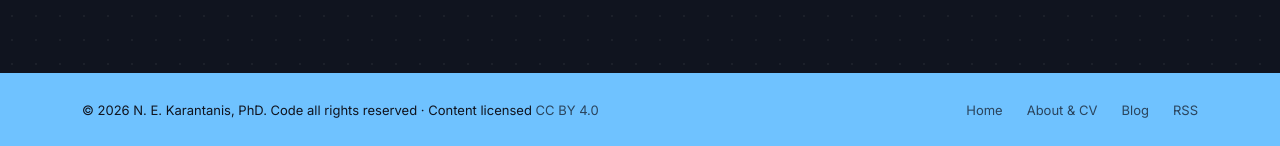
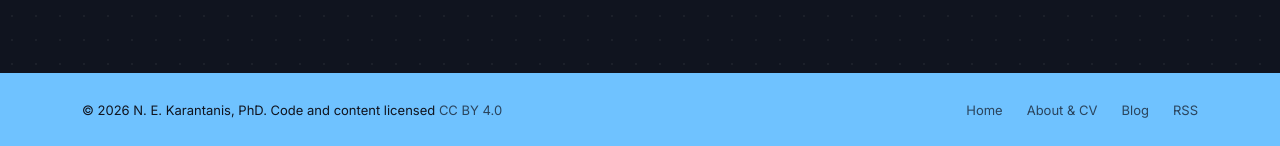
Before and after one commit to Eneekay/nekarantanis, a Jekyll site: the page built from index.html, in a window 1280 px wide and 900 px high, scrolled down 3699 px. Shown: the part 751-897 px from the top of the window. Built offline with Jekyll 4.4.1, drawn with Linux system fonts in a browser that asks for light colours.

Commit message:
License the code under CC BY 4.0 as well, matching the content license

```diff
--- a/_includes/footer.html
+++ b/_includes/footer.html
@@ -2,8 +2,8 @@
 <footer class="bg-c1">
   <div class="container d-flex flex-column flex-sm-row justify-content-between align-items-sm-center gap-3 fs-13 footer-text" style="padding:28px 12px;">
     <div>
-      &copy; 2026 N. E. Karantanis, PhD. Code all rights reserved &middot;
-      Content licensed <a href="https://creativecommons.org/licenses/by/4.0/" target="_blank" rel="noopener">CC BY 4.0</a>
+      &copy; 2026 N. E. Karantanis, PhD. Code and content licensed
+      <a href="https://creativecommons.org/licenses/by/4.0/" target="_blank" rel="noopener">CC BY 4.0</a>
     </div>
     <div class="d-flex gap-4">
       <a href="{{ page.base }}index.html">Home</a>
```
Also changed, not shown: 1 other file.
